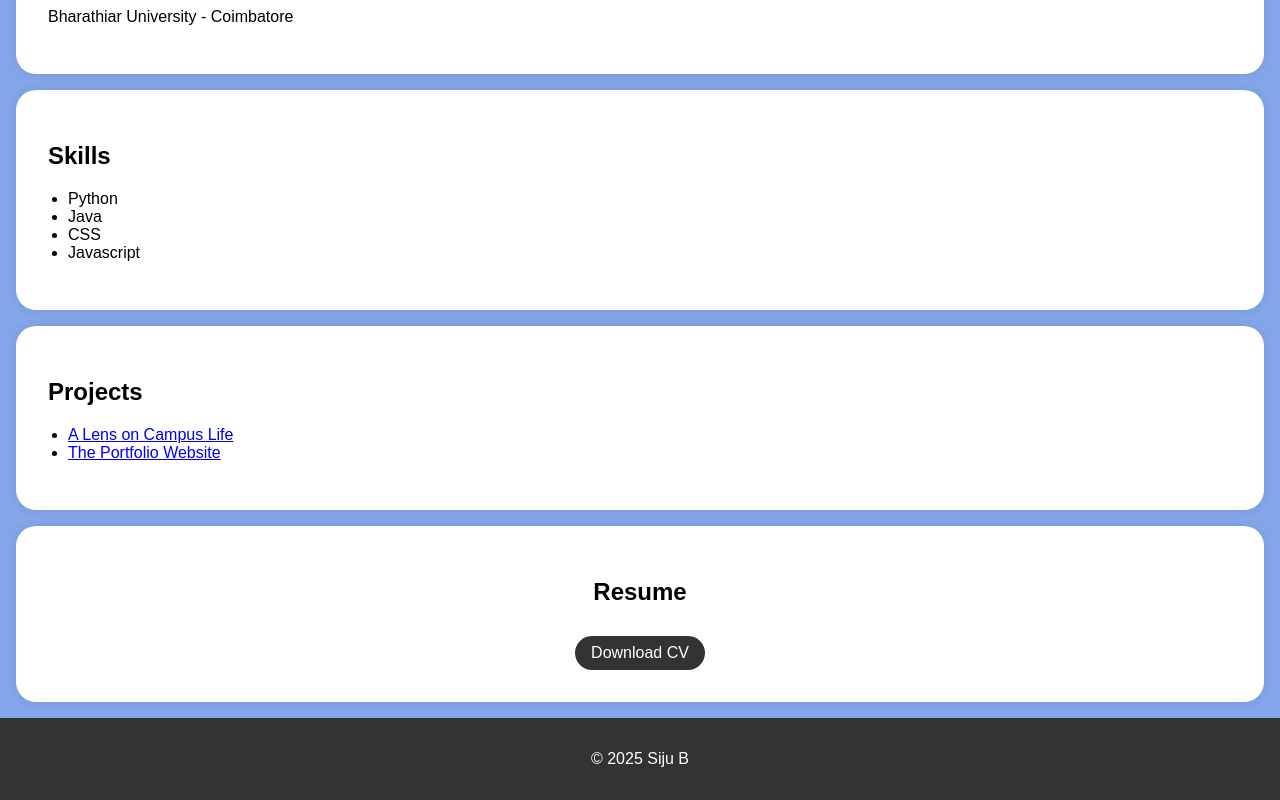
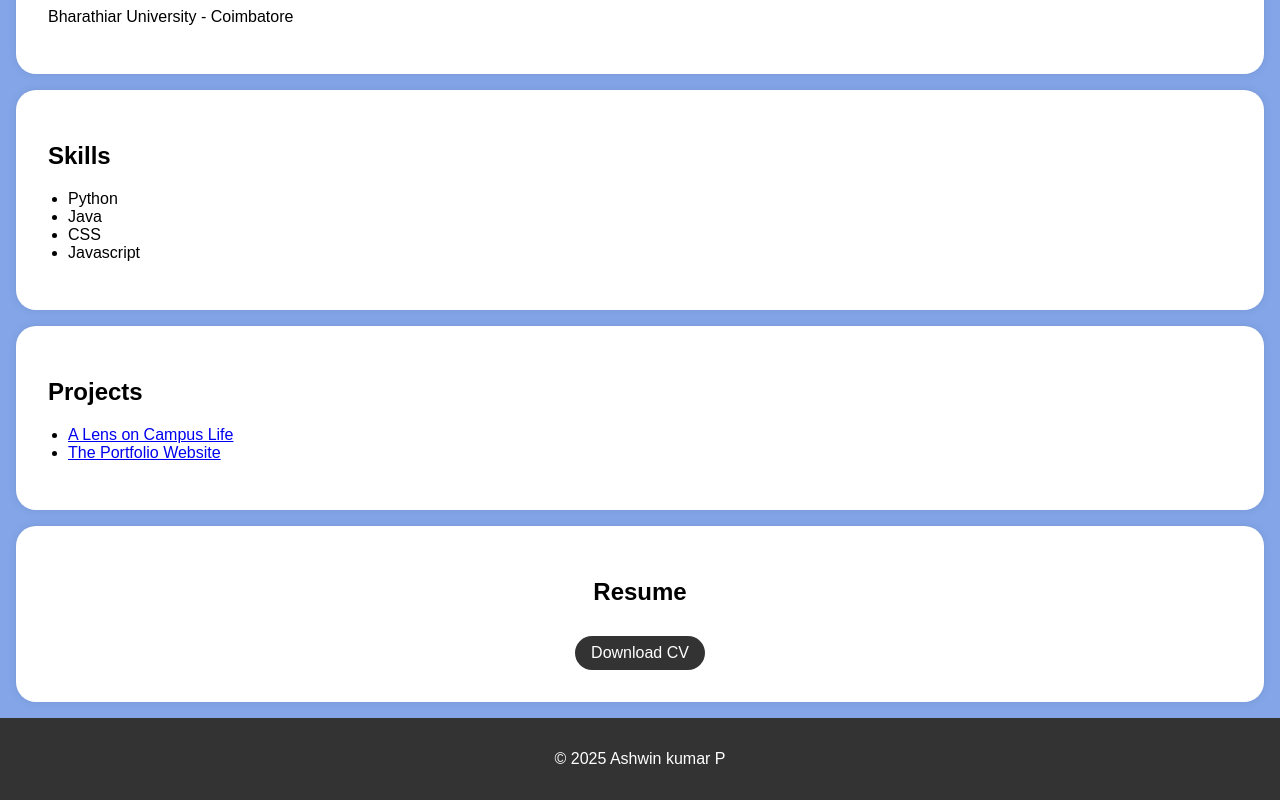
Before and after one commit to ashwinkumar10/digital_portfolio, a plain HTML site: page index.html in a window 1280 px wide. Shown: the part 556-1356 px from the top of the page. Drawn offline with Linux system fonts and the light colour scheme.

Commit message:
Update index.html

```diff
--- a/index.html
+++ b/index.html
@@ -170,7 +170,7 @@
     </section>
 
     <footer>
-        <p>&copy; 2025 Siju B</p>
+        <p>&copy; 2025 Ashwin kumar P</p>
     </footer>
 
     <script>
```
